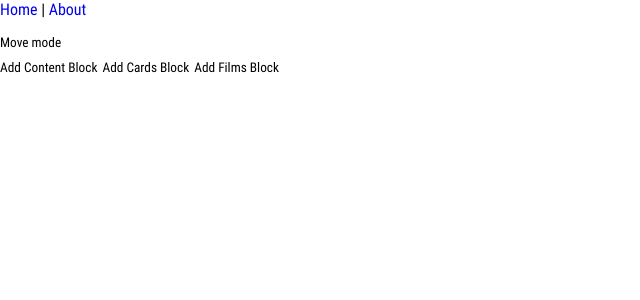
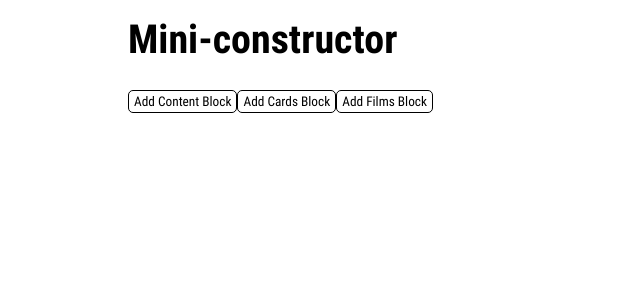
Before and after one commit to mrPlotnik/vue-mini-constructor, a Vue app: page / in a window 1280 px wide. Shown: the top 300 px of the page, without its empty margins (0-640 px from the left). Built offline with nearby package versions, Linux system fonts and the light colour scheme.

Commit message:
a lot of fixes

```diff
--- a/src/App.vue
+++ b/src/App.vue
@@ -1,9 +1,5 @@
 <template>
   <div id="app">
-    <nav>
-      <router-link to="/">Home</router-link> |
-      <router-link to="/about">About</router-link>
-    </nav>
     <router-view/>
   </div>
 </template>
--- a/src/components/BlocksWrap.vue
+++ b/src/components/BlocksWrap.vue
@@ -1,21 +1,18 @@
 <template lang="pug">
-.blocks
+div
 
-  //- Content
-  .block(v-if="block.id === 0")
+  div(v-if="block.id === 0")
     ContentBlock(
       :block="block"
       :blockIndex="blockIndex"
     )
-
-  //- Cards
-  .block(v-if="block.id === 1")
+  div(v-if="block.id === 1")
     CardsBlock(
       :block="block"
       :blockIndex="blockIndex"
     )
-  //- Films
-  .block(v-if="block.id === 2")
+
+  div(v-if="block.id === 2")
     MovieBlock(
       :block="block"
       :blockIndex="blockIndex"
@@ -25,20 +22,12 @@
 <script>
 import ContentBlock from '@/components/ContentBlock.vue';
 import CardsBlock from '@/components/CardsBlock.vue';
-import MovieBlock from './MovieBlock.vue';
+import MovieBlock from '@/components/MovieBlock.vue';
 
 export default {
   name: 'BlocksWrap',
   props: ['block', 'blockIndex'],
   components: { ContentBlock, CardsBlock, MovieBlock },
-  data() {
-    return {};
-  },
-  computed: {},
-  methods: {},
 };
 
 </script>
-
-<style lang="sass">
-</style>
--- a/src/components/CardsBlock.vue
+++ b/src/components/CardsBlock.vue
@@ -1,8 +1,8 @@
 <template lang="pug">
 #cards
-  .container
 
   .modal(v-if="showModal")
+    .modal-wrap
     .modal__content
       p Enter URL image for {{ cardIdEdit + 1 }} cards
       input(
@@ -10,29 +10,43 @@
         @input="cardImgUrlInput = $event.target.value"
       )
       div
-          button(
+        button.btn-reset.btn.btn--edit(
           @click="saveCardImgUrl()"
         ) Save
 
+  .container
+
     .block__top
 
-      .block__top-btns
-        button.btn-reset.btn.block__edit-btn(
-          :class="{isActive: editMode}"
-          @click="editModeF()"
-        ) {{ editModeBtnText }}
-
-        button.btn-reset.btn.block__delete-btn(
-          @click="deleteBlock()"
-          v-if="editMode"
-        ) Delete block
-
+      .block__header
         h2.block__top-header(v-if="!editMode" ) {{ block.header }}
         input.input.block__top-header-input(
           v-if="editMode"
           type="text"
           v-model="thisBlock.header"
         )
+
+      .block__top-btns
+        div(v-if="editMode")
+          button.btn-reset.btn.btn--edit(
+            :class="{isActive: editMode}"
+            @click="moveBlockUp(blockIndex)"
+          ) Up
+          button.btn-reset.btn.btn--edit(
+            :class="{isActive: editMode}"
+            @click="moveBlockDown(blockIndex)"
+          ) Down
+
+        button.btn-reset.btn.btn--edit(
+          :class="{isActive: editMode}"
+          @click="editModeF()"
+        ) {{ editModeBtnText }}
+
+        div
+          button.btn-reset.btn.btn--delete(
+            @click="deleteBlock()"
+            v-if="editMode"
+          ) Delete block
 
     .block__body
 
@@ -42,16 +56,16 @@
 
           .card__head-btns(v-if="editMode")
             .card__arrow-btns-wrap
-              button.btn-reset.btn.card__left-btn(
+              button.btn-reset.btn.btn--edit(
                 @click="moveCardLeft(cardIndex)"
               ) <
-              button.btn-reset.btn.card__right-btn(
+              button.btn-reset.btn.btn--edit(
                 @click="moveCardRight(cardIndex)"
               ) >
-            button.btn-reset.btn.card__img-btn(
+            button.btn-reset.btn.btn--edit(
               @click="showInputModal(cardIndex)"
             ) Img
-            button.btn-reset.btn.card__delete-btn(
+            button.btn-reset.btn.btn--delete(
               @click="deleteCard(cardIndex)"
               v-if="editMode"
             ) X
@@ -79,13 +93,10 @@
             )
 
       .card.card-plus(v-if="editMode")
-
-        .card-plus__body
         .card-plus__img(
           @click="addCard()"
           alt="Plus"
         )
-
 </template>
 
 <script>
@@ -154,6 +165,25 @@ export default {
           }
         });
     },
+    moveBlockUp(i) {
+      const bs = this.blocksState;
+
+      if (i !== 0) {
+        const qwe = bs.slice(0);
+        [qwe[i], qwe[i - 1]] = [qwe[i - 1], qwe[i]];
+        this.updateBlocks(qwe);
+      }
+    },
+    moveBlockDown(i) {
+      const bs = this.blocksState;
+      const len = bs.length;
+
+      if (i !== len - 1) {
+        const qwe = bs.slice(0);
+        [qwe[i], qwe[i + 1]] = [qwe[i + 1], qwe[i]];
+        this.updateBlocks(qwe);
+      }
+    },
     saveCardText() {
       this.thisBlock.cards
         .forEach((x, i) => {
@@ -194,7 +224,8 @@ export default {
 
         this.showModal = false;
       } else {
-        alert('Invalid URL');
+        // alert('Invalid URL');
+        this.showModal = false;
       }
     },
     moveCardLeft(i) {
@@ -233,18 +264,16 @@ export default {
 <style scoped lang="sass">
 @import '../styles/base/mixins.sass'
 
-  #card
+#cards
+  position: relative
+  padding: 20px 0
   background-color: #444
-    padding: 10px
-    padding-bottom: 20px
 
 .container
   max-width: 1024px
 
 .card-plus
-    height: 250px
-  .card-plus__body
-    height: 100%
+  height: 300px
 .card-plus__img
   height: 100%
   height: inherit
@@ -261,6 +290,7 @@ export default {
 .input,
 .textarea
   width: 100%
+  margin-right: 10px
   border: none
   resize: none
   background-color: #aeaeae
@@ -270,13 +300,21 @@ export default {
 
 .block__top
   display: flex
-    flex-direction: column
+  justify-content: space-between
+  align-items: center
+  margin-bottom: 10px
   h2
     color: #fff
+.block__header
+  width: 100%
+  margin-right: 10px
+  input
+    margin-bottom: 0
 .block__top-btns
   display: flex
   justify-content: flex-end
-    margin-bottom: 10px
+  flex-shrink: 0
+
 .block__top-header,
 .block__top-header-input
   margin-bottom: 10px
@@ -287,23 +325,6 @@ export default {
   display: flex
   flex-wrap: wrap
   justify-content: flex-start
-
-  .block__edit-btn
-    padding: 3px 5px
-    border: 1px solid #000
-    border-radius: 5px
-    background-color: #fef257
-    +transition(background-color)
-    &:hover
-      background-color: #00c3d9
-  .block__delete-btn
-    padding: 2px 5px
-    border: 1px solid #555
-    border-radius: 5px
-    background-color: #e37676
-    +transition(background-color)
-    &:hover
-      background-color: #e63d3d
 
 .card
   display: flex
@@ -321,12 +342,12 @@ export default {
   height: 150px
   padding: 10px
   background-color: #e1e1e1
+
 .card__head
   position: relative
   display: flex
   flex-direction: column
   height: 150px
-
 .card__head-btns
   position: absolute
   display: flex
@@ -335,34 +356,13 @@ export default {
   width: 100%
   padding: 5px
   background-color: #fff6
+  .btn--edit
+    padding: 0 5px
+  .btn--delete
+    padding: 0 5px
 .card__arrow-btns-wrap
   display: flex
   align-items: center
-  .card__left-btn,
-  .card__right-btn
-    padding: 0 5px
-    border: 1px solid #555
-    border-radius: 5px
-    // background-color: #e6da9a
-    +transition(background-color)
-    &:hover
-      background-color: #00c3d9
-  .card__img-btn
-    padding: 0 5px
-    border: 1px solid #555
-    border-radius: 5px
-    // background-color: #a9db73
-    +transition(background-color)
-    &:hover
-      background-color: #00c3d9
-  .card__delete-btn
-    padding: 0 5px
-    border: 1px solid #555
-    border-radius: 5px
-    background-color: #e37676
-    +transition(background-color)
-    &:hover
-      background-color: #e63d3d
 
 .card__img
   height: inherit
@@ -383,37 +383,32 @@ export default {
   font-size: 0.9em
   line-height: 1.5em
 
-  .qwe
+.modal-wrap
   position: absolute
-    width: 100%
-    top: 0
-    left: 0
-    right: 0
-    bottom: 0
-
-  .modal
-    position: absolute
-    display: flex
-    justify-content: center
-    align-items: center
   width: 100%
   height: 100%
   top: 0
   left: 0
-    // background-color: #000
-    // opacity: 0.5
+  opacity: 0.5
+  background-color: #000
   z-index: 1
 .modal__content
+  position: absolute
   width: 300px
+  top:50%
+  left:50%
+  transform: translate(-50%, -50%)
   padding: 10px
   border-radius: 5px
   background-color: #fff
+  box-shadow: 0 0 5px rgba(0, 0, 0, 0.6)
+  z-index: 2
   p
     margin-bottom: 5px
   input
     width: 100%
     height: fit-content
-      margin-bottom: 5px
+    margin-bottom: 10px
     font-size: 10px
     z-index: 2
   div
--- a/src/components/HelloWorld.vue
+++ b/src/components/HelloWorld.vue
@@ -1,48 +1,28 @@
 <template lang="pug">
 
 main
- .blocks(:key="reRender")
-    .row
-      div.blocks__header
-        button.btn-reset.btn.block__edit-btn(
-          @click="moveMode = moveMode === false ? true : false"
-        ) Move mode
-    .row
-      .draggable.box(
-        v-if="moveMode"
-        v-for="(block, blockIndex) in blockState"
-        draggable="true"
-        :class="{over: dragEnterBlockIndex === blockIndex, moveActive: moveMode}"
-        @dragstart="dragstart($event, blockIndex)"
-        @dragend="dragend($event)"
-        @dragover.prevent="dragover($event)"
-        @dragenter.prevent="dragenter($event, blockIndex)"
-        @drop="drop(blockIndex)"
-      )
-        BlocksWrap(
-          :block="block"
-          :blockIndex="blockIndex"
-        )
-          .content PRO
-
-      .draggable.box(
-        v-if="!moveMode"
+  .blocks
+    header.header
+      .container
+        h1 Mini-constructor
+    main
+      section(
         v-for="(block, blockIndex) in blockState"
       )
         BlocksWrap(
           :block="block"
           :blockIndex="blockIndex"
         )
-          .content PRO
 
+  .container
     .btn-wrap
-        button.btn-reset.btn(
+      button.btn-reset.btn.btn--edit(
         @click="addBlock(0)"
       ) Add Content Block
-        button.btn-reset.btn(
+      button.btn-reset.btn.btn--edit(
         @click="addBlock(1)"
       ) Add Cards Block
-        button.btn-reset.btn(
+      button.btn-reset.btn.btn--edit(
         @click="addBlock(2)"
       ) Add Films Block
 
@@ -57,10 +37,6 @@ export default {
   components: { BlocksWrap },
   data() {
     return {
-      dragBlockIndex: '',
-      dragEnterBlockIndex: '',
-      reRender: 0,
-      moveMode: false,
       defaultBlocks: [
         {
           id: 0,
@@ -73,12 +49,12 @@ export default {
           cards: [
             {
               cardHeader: '1 card header',
-              cardText: 'Card text',
+              cardText: 'Lorem ipsum dolor sit amet consectetur adipisicing elit. Natus officiis fuga ut, tempore et quae autem molestiae porro excepturi asperiores amet consectetur adipisicing elit. Ipsum dolor sit amet consectetur adipisicing',
               cardImg: 'img/01.jpg',
             },
             {
               cardHeader: '2 card header ',
-              cardText: 'Card text',
+              cardText: 'Lorem ipsum dolor sit amet consectetur adipisicing elit. Natus officiis fuga ut, tempore et quae.',
               cardImg: 'img/01.jpg',
             },
             {
@@ -95,7 +71,7 @@ export default {
         },
         {
           id: 2,
-          header: 'Movies',
+          header: 'Popular movies',
           movies: [],
         },
       ],
@@ -113,66 +89,19 @@ export default {
       this.blockState.push(this.defaultBlocks[blockIndex]);
       this.updateBlocks(this.blockState);
     },
-    // пользователь начинает перетаскивание элемента
-    dragstart(e, blockIndex) {
-      e.target.style.opacity = 0.5;
-      e.dataTransfer.effectAllowed = 'move';
-      this.dragBlockIndex = blockIndex;
-      return blockIndex;
-    },
-    // перетаскиваемый элемент достигает конечного элемента
-    dragenter(e, i) {
-      this.dragEnterBlockIndex = i;
-    },
-    // курсор мыши наведен на элемент при перетаскивании
-    dragover(e) {
-      e.dataTransfer.dropEffect = 'move';
-    },
-    // происходит drop элемента
-    drop(i) {
-      const blocks = this.blockState;
-      [blocks[this.dragBlockIndex], blocks[i]] = [blocks[i], blocks[this.dragBlockIndex]];
-      this.dragEnterBlockIndex = '';
-      this.updateBlocks(blocks);
-      this.reRender += 1;
-    },
-    // пользователь отпускает курсор мыши в процессе перетаскивания
-    dragend(e) {
-      e.target.style.opacity = 1;
-    },
   },
 };
 </script>
 
 <style scoped lang="sass">
+@import '../styles/base/mixins.sass'
 
-  .blocks__header
+.header
+  padding: 15px 0
+h1
+  font-size: 2.5em
+
+.blocks
   margin-bottom: 10px
 
-  .btn-wrap
-    display: flex
-
-  .btn
-    display: flex
-    width: fit-content
-
-  .btn:not(:last-child)
-    margin-right: 5px
-
-  .box
-    display: flex
-  .box.moveActive
-    cursor: move
-    border-color: transparent
-    outline: 2px solid #ccc
-  .box.over
-    border-color: transparent
-    outline: 2px solid green
-
-  .box > div
-    width: 100%
-
-  [draggable]
-    user-select: none
-
 </style>
--- a/src/components/MovieBlock.vue
+++ b/src/components/MovieBlock.vue
@@ -40,7 +40,6 @@
           )
           .card__average
             span {{ movie.average }}%
-
 </template>
 
 <script>
--- a/src/router/index.js
+++ b/src/router/index.js
@@ -10,14 +10,6 @@ const routes = [
     name: 'home',
     component: HomeView,
   },
-  {
-    path: '/about',
-    name: 'about',
-    // route level code-splitting
-    // this generates a separate chunk (about.[hash].js) for this route
-    // which is lazy-loaded when the route is visited.
-    component: () => import(/* webpackChunkName: "about" */ '../views/AboutView.vue'),
-  },
 ];
 
 const router = new VueRouter({
--- a/src/store/index.js
+++ b/src/store/index.js
@@ -19,6 +19,7 @@ export default new Vuex.Store({
     updateBlocks(state, blocks) {
       // Записываем в state
       state.blocks = blocks;
+      // state.blocks.splice(0, 1, blocks);
       // Записываем в localStorage
       localStorage.setItem('blocks', JSON.stringify(state.blocks));
     },
--- a/src/styles/base/typography.sass
+++ b/src/styles/base/typography.sass
@@ -14,11 +14,7 @@ body
 	position: relative
 	min-height: 100vh
 	font-size: 16px
-	line-height: 1.25em
-	// overflow-x: hidden
-	*
-		// outline: 1px solid #444
-
+	line-height: 1.25
 body,
 input,
 textarea,
@@ -32,32 +28,36 @@ button
 	display: flex
 	flex-direction: column
 	margin: 0 auto
-// .row
-// 	width: 100%
-
-nav
-	margin-bottom: 15px
 
 img
 	width: 100%
 a
 	width: fit-content
 	text-decoration: none
-	// color: $color-main
 	outline: transparent
-	// +transition(color)
 
 h1, h2, h3, h4, h5, h6
 	line-height: inherit
 	font-size: inherit
-	// text-transform: uppercase
-h2
-	margin-bottom: 5px
 
 .list-reset
 	display: flex
 	list-style: none
+
 .btn-reset
 	border: none
 	cursor: pointer
 	background-color: transparent
+.btn
+	padding: 3px 5px
+	border: 1px solid #000
+	border-radius: 5px
+	+transition(background-color)
+.btn--edit
+	background-color: #fff
+	&:hover
+		background-color: #aaa
+.btn--delete
+	background-color: #e37676
+	&:hover
+		background-color: #e63d3d
--- a/src/styles/base/vars.sass
+++ b/src/styles/base/vars.sass
@@ -1 +1,4 @@
 $font: Roboto
+
+// $color-main: #00c3d9
+// $color-accent:  #fef257
--- a/src/views/AboutView.vue
+++ /dev/null
@@ -1,5 +0,0 @@
-<template>
-  <div class="about">
-    <h1>This is an about page</h1>
-  </div>
-</template>
```
Also changed, not shown: src/assets/plus.png. Lines whose indentation alone changed are shown as unchanged.
